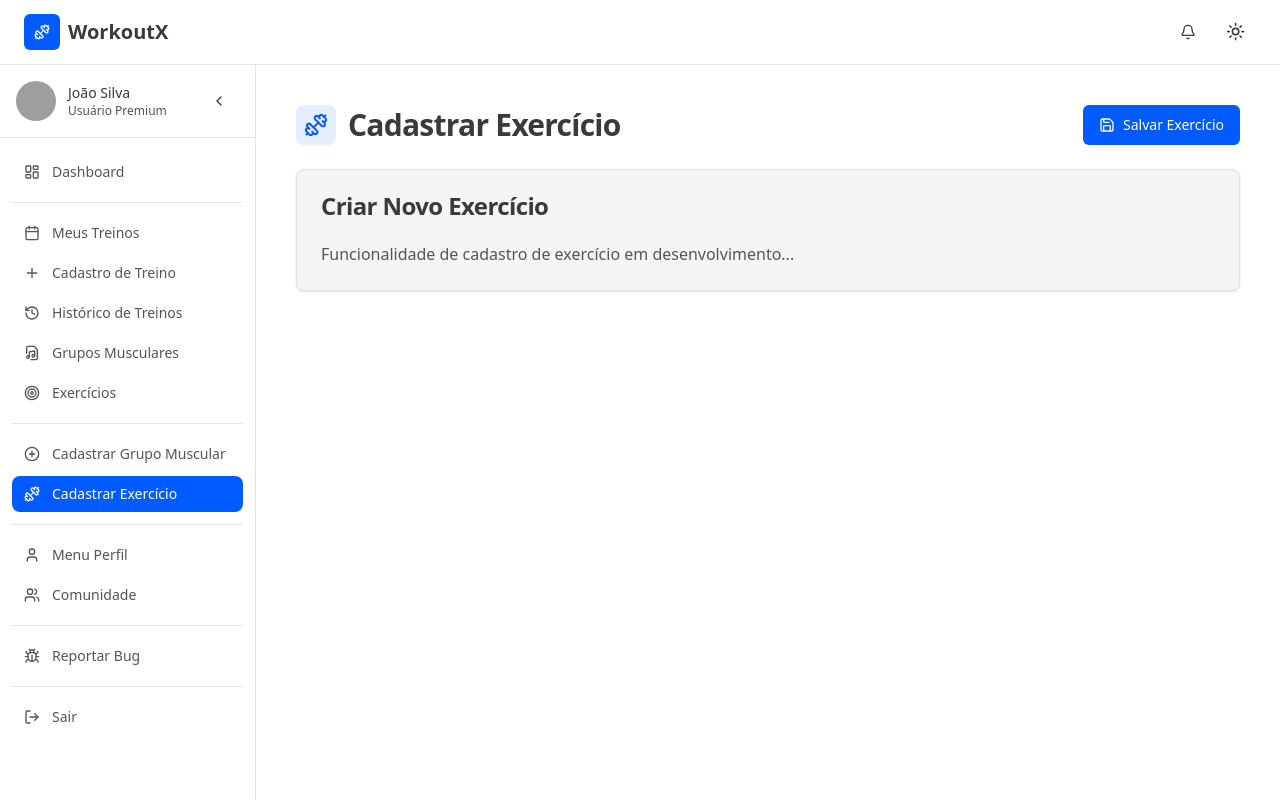
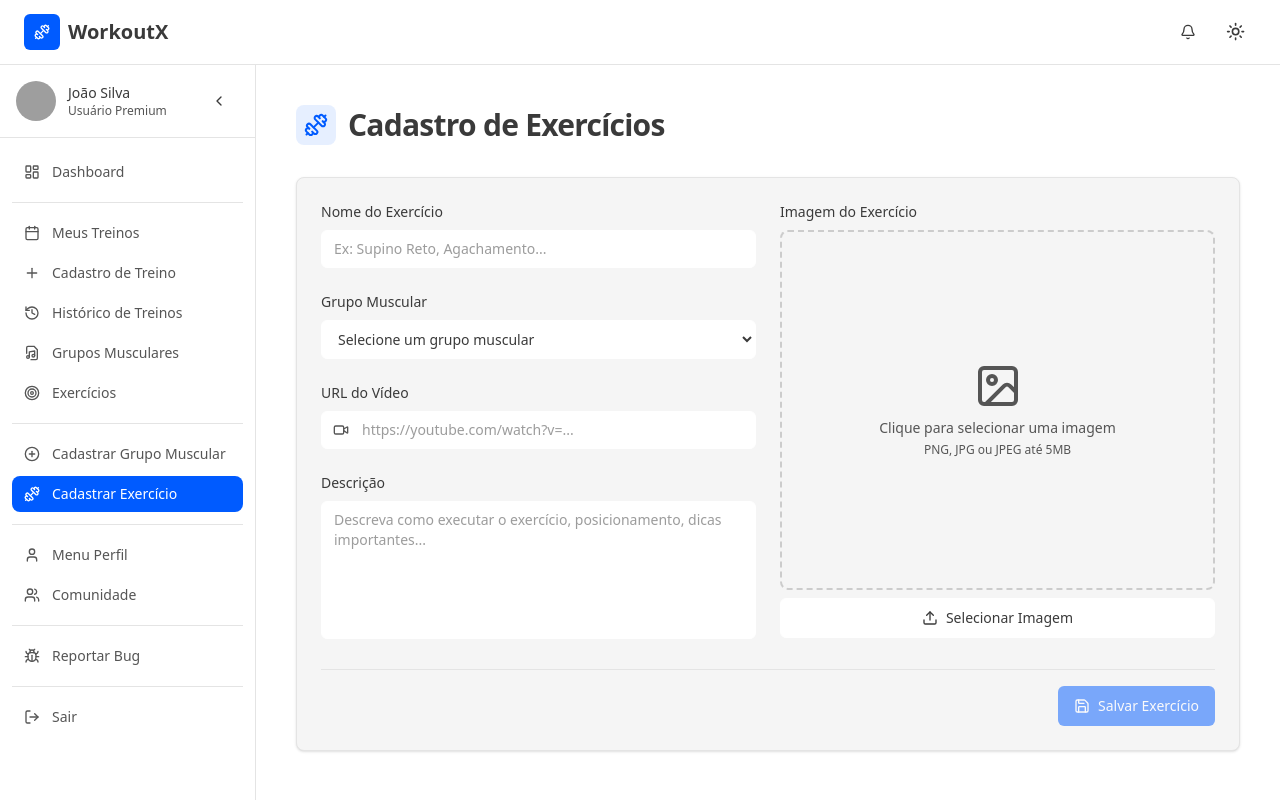
Before and after one commit to rodrigordgfs/WorkoutX-APP, a Next.js app: page /create-exercise in a window 1280 px wide. Built offline with nearby package versions, Linux system fonts and the light colour scheme; grey boxes are pictures that could not be loaded.

Commit message:
feature: Tela de cadastro de exercicios

```diff
--- a/src/app/(dashboard)/create-exercise/page.tsx
+++ b/src/app/(dashboard)/create-exercise/page.tsx
@@ -1,33 +1,253 @@
-import { Dumbbell, Save } from 'lucide-react'
+'use client'
+
+import { useState } from 'react'
+import Image from 'next/image'
+import { Dumbbell, Save, Upload, X, Image as ImageIcon, Video } from 'lucide-react'
 import { Button } from '@/components/ui/button'
-import { Card, CardContent, CardHeader, CardTitle } from '@/components/ui/card'
+import { Card, CardContent } from '@/components/ui/card'
+import { mockMuscleGroups } from '@/data/mock-data'
 
 export default function CreateExercisePage() {
+  const [name, setName] = useState('')
+  const [muscleGroup, setMuscleGroup] = useState('')
+  const [description, setDescription] = useState('')
+  const [videoUrl, setVideoUrl] = useState('')
+  const [selectedImage, setSelectedImage] = useState<File | null>(null)
+  const [imagePreview, setImagePreview] = useState<string | null>(null)
+  const [isLoading, setIsLoading] = useState(false)
+
+  const handleImageSelect = (event: React.ChangeEvent<HTMLInputElement>) => {
+    const file = event.target.files?.[0]
+    if (file) {
+      setSelectedImage(file)
+      const reader = new FileReader()
+      reader.onload = (e) => {
+        setImagePreview(e.target?.result as string)
+      }
+      reader.readAsDataURL(file)
+    }
+  }
+
+  const handleRemoveImage = () => {
+    setSelectedImage(null)
+    setImagePreview(null)
+  }
+
+  const handleSave = async () => {
+    if (!name.trim()) {
+      alert('Por favor, preencha o nome do exercício')
+      return
+    }
+
+    if (!muscleGroup) {
+      alert('Por favor, selecione um grupo muscular')
+      return
+    }
+
+    setIsLoading(true)
+
+    // Simular salvamento
+    await new Promise(resolve => setTimeout(resolve, 1000))
+
+    // Aqui você implementaria a lógica de salvamento
+    console.log('Salvando exercício:', {
+      name,
+      muscleGroup,
+      description,
+      videoUrl,
+      image: selectedImage
+    })
+
+    setIsLoading(false)
+    alert('Exercício salvo com sucesso!')
+
+    // Limpar formulário
+    setName('')
+    setMuscleGroup('')
+    setDescription('')
+    setVideoUrl('')
+    setSelectedImage(null)
+    setImagePreview(null)
+  }
+
   return (
-    <div className="h-full w-full p-10 space-y-6">
+    <div className="h-full w-full p-10 space-y-8">
       {/* Page Header */}
-      <div className="flex items-center justify-between">
-        <div className="flex items-center space-x-3">
-          <div className="p-2 bg-primary/10 rounded-lg">
-            <Dumbbell className="h-6 w-6 text-primary" />
-          </div>
-          <h1 className="text-3xl font-bold tracking-tight">Cadastrar Exercício</h1>
+      <div className="flex items-center space-x-3">
+        <div className="p-2 bg-primary/10 rounded-lg">
+          <Dumbbell className="h-5 w-5 sm:h-6 sm:w-6 text-primary" />
         </div>
-        <Button>
-          <Save className="h-4 w-4 mr-2" />
-          Salvar Exercício
-        </Button>
+        <h1 className="text-xl sm:text-2xl lg:text-3xl font-bold tracking-tight">Cadastro de Exercícios</h1>
       </div>
 
-      {/* Content */}
+      {/* Form Card */}
       <Card>
-        <CardHeader>
-          <CardTitle>Criar Novo Exercício</CardTitle>
-        </CardHeader>
-        <CardContent>
-          <p className="text-muted-foreground">
-            Funcionalidade de cadastro de exercício em desenvolvimento...
-          </p>
+        <CardContent className="p-4 sm:p-6">
+          <div className="space-y-4 sm:space-y-6">
+            {/* Form Fields */}
+            <div className="grid grid-cols-1 lg:grid-cols-2 gap-4 sm:gap-6">
+              {/* Left Column - Form Fields */}
+              <div className="space-y-4 sm:space-y-6">
+                {/* Name Input */}
+                <div>
+                  <label htmlFor="exercise-name" className="block text-sm font-medium mb-2">
+                    Nome do Exercício
+                  </label>
+                  <input
+                    id="exercise-name"
+                    type="text"
+                    placeholder="Ex: Supino Reto, Agachamento..."
+                    value={name}
+                    onChange={(e) => setName(e.target.value)}
+                    className="w-full px-3 py-2 border border-input bg-background rounded-md text-sm focus:outline-none focus:ring-2 focus:ring-ring focus-visible:ring-offset-2"
+                  />
+                </div>
+
+                {/* Muscle Group Select */}
+                <div>
+                  <label htmlFor="muscle-group-select" className="block text-sm font-medium mb-2">
+                    Grupo Muscular
+                  </label>
+                  <select
+                    id="muscle-group-select"
+                    value={muscleGroup}
+                    onChange={(e) => setMuscleGroup(e.target.value)}
+                    className="w-full px-3 py-2 border border-input bg-background rounded-md text-sm focus:outline-none focus:ring-2 focus:ring-ring focus-visible:ring-offset-2"
+                  >
+                    <option value="">Selecione um grupo muscular</option>
+                    {mockMuscleGroups.map((group) => (
+                      <option key={group.id} value={group.name}>
+                        {group.name}
+                      </option>
+                    ))}
+                  </select>
+                </div>
+
+                {/* Video URL Input */}
+                <div>
+                  <label htmlFor="video-url" className="block text-sm font-medium mb-2">
+                    URL do Vídeo
+                  </label>
+                  <div className="relative">
+                    <Video className="absolute left-3 top-1/2 transform -translate-y-1/2 h-4 w-4 text-muted-foreground" />
+                    <input
+                      id="video-url"
+                      type="url"
+                      placeholder="https://youtube.com/watch?v=..."
+                      value={videoUrl}
+                      onChange={(e) => setVideoUrl(e.target.value)}
+                      className="pl-10 w-full px-3 py-2 border border-input bg-background rounded-md text-sm focus:outline-none focus:ring-2 focus:ring-ring focus-visible:ring-offset-2"
+                    />
+                  </div>
+                </div>
+
+                {/* Description Textarea */}
+                <div>
+                  <label htmlFor="exercise-description" className="block text-sm font-medium mb-2">
+                    Descrição
+                  </label>
+                  <textarea
+                    id="exercise-description"
+                    placeholder="Descreva como executar o exercício, posicionamento, dicas importantes..."
+                    value={description}
+                    onChange={(e) => setDescription(e.target.value)}
+                    rows={6}
+                    className="w-full px-3 py-2 border border-input bg-background rounded-md text-sm focus:outline-none focus:ring-2 focus:ring-ring focus-visible:ring-offset-2 resize-none"
+                  />
+                </div>
+              </div>
+
+              {/* Right Column - Image Upload */}
+              <div className="space-y-2">
+                <label htmlFor="image-upload" className="block text-sm font-medium">
+                  Imagem do Exercício
+                </label>
+
+                {/* Image Upload Area */}
+                <div className="relative">
+                  {imagePreview ? (
+                    <div className="relative">
+                      <Image
+                        src={imagePreview}
+                        alt="Preview da imagem selecionada"
+                        width={400}
+                        height={360}
+                        className="w-full h-48 sm:h-56 lg:h-[410px] object-cover rounded-lg border border-input"
+                      />
+                      <Button
+                        type="button"
+                        variant="destructive"
+                        size="sm"
+                        onClick={handleRemoveImage}
+                        className="absolute top-2 right-2 h-8 w-8 p-0"
+                      >
+                        <X className="h-4 w-4" />
+                      </Button>
+                    </div>
+                  ) : (
+                    <div className="w-full h-48 sm:h-56 lg:h-[360px] border-2 border-dashed border-muted-foreground/25 rounded-lg flex flex-col items-center justify-center space-y-3 sm:space-y-4 hover:border-muted-foreground/50 transition-colors cursor-pointer">
+                      <input
+                        type="file"
+                        accept="image/*"
+                        onChange={handleImageSelect}
+                        className="absolute inset-0 w-full h-full opacity-0 cursor-pointer"
+                        id="image-upload"
+                        aria-label="Selecionar imagem do exercício"
+                      />
+                      <div className="text-center px-4">
+                        <ImageIcon className="h-8 w-8 sm:h-10 sm:w-10 lg:h-12 lg:w-12 text-muted-foreground mx-auto mb-2" />
+                        <p className="text-xs sm:text-sm text-muted-foreground">
+                          Clique para selecionar uma imagem
+                        </p>
+                        <p className="text-xs text-muted-foreground mt-1">
+                          PNG, JPG ou JPEG até 5MB
+                        </p>
+                      </div>
+                    </div>
+                  )}
+                </div>
+
+                {/* Upload Button (if no image selected) */}
+                {!imagePreview && (
+                  <div className="flex justify-center">
+                    <Button
+                      type="button"
+                      variant="outline"
+                      onClick={() => document.getElementById('image-upload')?.click()}
+                      className="w-full text-xs sm:text-sm"
+                    >
+                      <Upload className="h-3 w-3 sm:h-4 sm:w-4 mr-2" />
+                      <span className="hidden sm:inline">Selecionar Imagem</span>
+                      <span className="sm:hidden">Selecionar</span>
+                    </Button>
+                  </div>
+                )}
+              </div>
+            </div>
+
+            {/* Save Button */}
+            <div className="flex justify-center sm:justify-end pt-4 border-t">
+              <Button
+                onClick={handleSave}
+                disabled={!name.trim() || !muscleGroup || isLoading}
+                className="w-full sm:w-auto sm:min-w-[120px] text-xs sm:text-sm"
+              >
+                {isLoading ? (
+                  <div className="flex items-center">
+                    <div className="w-3 h-3 sm:w-4 sm:h-4 border-2 border-white border-t-transparent rounded-full animate-spin mr-2"></div>
+                    <span className="hidden sm:inline">Salvando...</span>
+                    <span className="sm:hidden">Salvando...</span>
+                  </div>
+                ) : (
+                  <>
+                    <Save className="h-3 w-3 sm:h-4 sm:w-4 mr-2" />
+                    <span className="hidden sm:inline">Salvar Exercício</span>
+                    <span className="sm:hidden">Salvar</span>
+                  </>
+                )}
+              </Button>
+            </div>
+          </div>
         </CardContent>
       </Card>
     </div>
```
